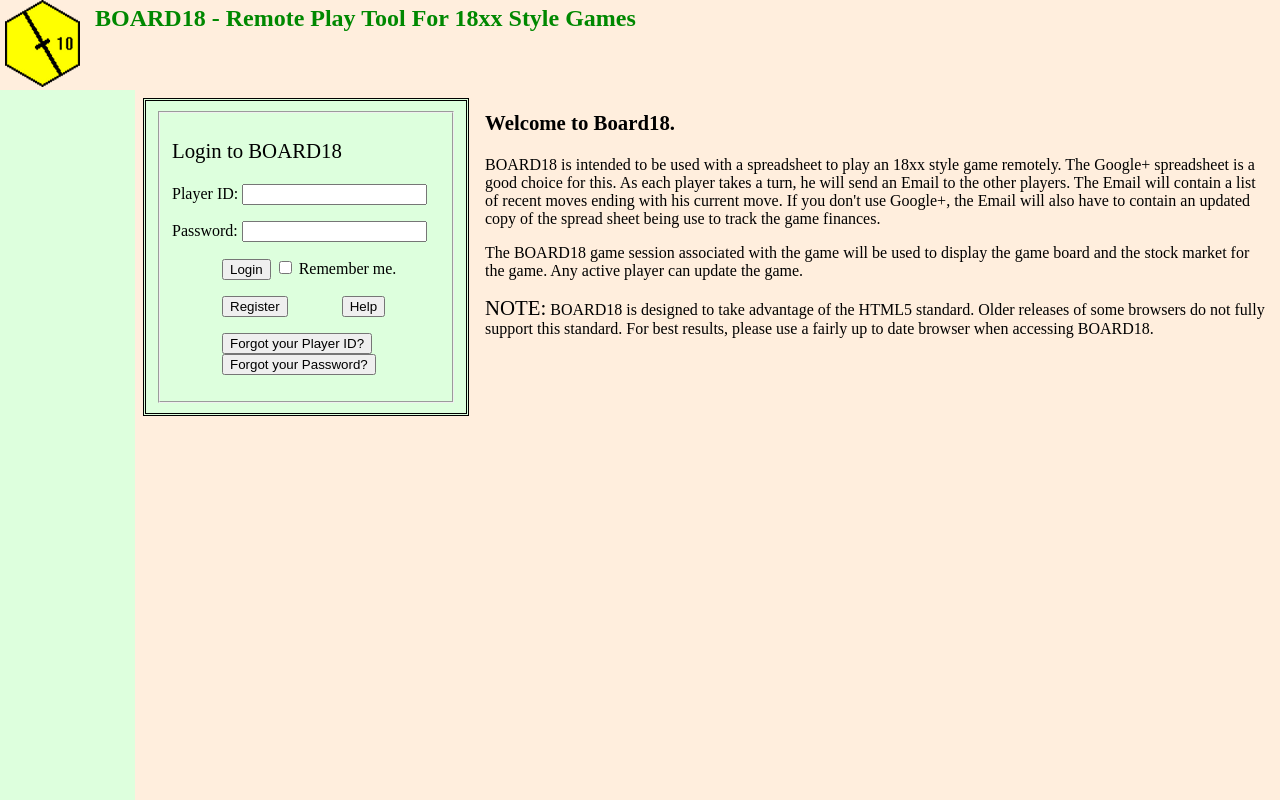
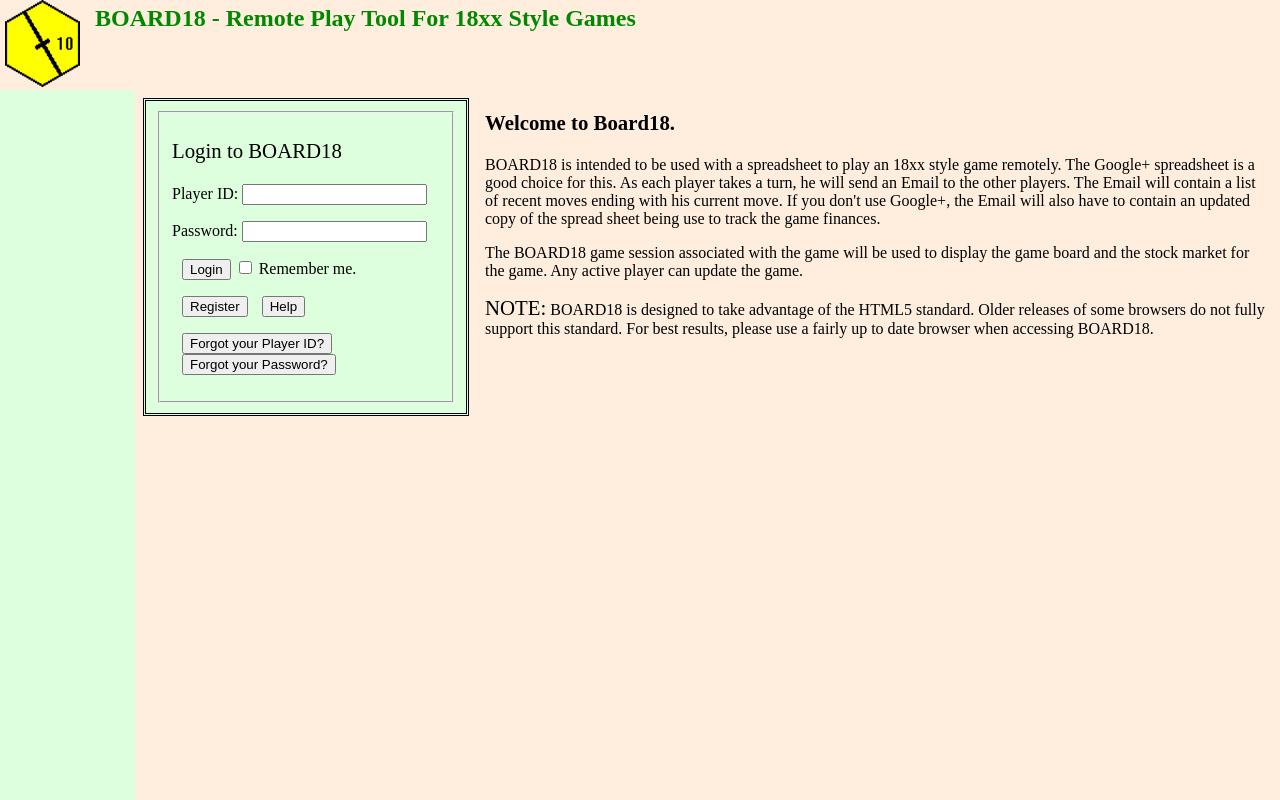
Before and after one commit to richpri/board18v2, a PHP site: page / in a window 1280 px wide. Run offline with PHP 8.4, Linux system fonts and the light colour scheme.

Commit message:
This is the final final commit for release 2.5.0. Really this time. Fixed a format problem in the Login window.

```diff
--- a/access-denied.html
+++ b/access-denied.html
@@ -14,7 +14,7 @@ A copy of this license can be found in the LICENSE.text file.
     <title>BOARD18 - Remote Play Tool For 18xx Style Games</title>
     <link rel="shortcut icon" href="images/favicon.ico" >
     <link rel="stylesheet" href="style/board18com-160521.css" />
-    <link rel="stylesheet" href="style/board18Index.css" />
+    <link rel="stylesheet" href="style/board18Index-170804.css" />
     <script type="text/javascript" src="scripts/jquery.js">
     </script>
     <script type="text/javascript" src="scripts/sha256-min.js">
--- a/index.html
+++ b/index.html
@@ -16,7 +16,7 @@ A copy of this license can be found in the LICENSE.text file.
     <title>BOARD18 - Remote Play Tool For 18xx Style Games</title>
     <link rel="shortcut icon" href="images/favicon.ico" >
     <link rel="stylesheet" href="style/board18com-160521.css" />
-    <link rel="stylesheet" href="style/board18Index.css" />
+    <link rel="stylesheet" href="style/board18Index-170804.css" />
     <script type="text/javascript" src="scripts/jquery.js">
     </script>
     <script type="text/javascript" src="scripts/sha256-min.js">
--- a/style/board18Index.css
+++ b/style/board18Index-170804.css
@@ -62,7 +62,7 @@
 	font-size: 14px;
 }
 .pwbutton {
-	margin-left: 50px;
+	margin-left: 10px;
 }
 
 #content {
```
